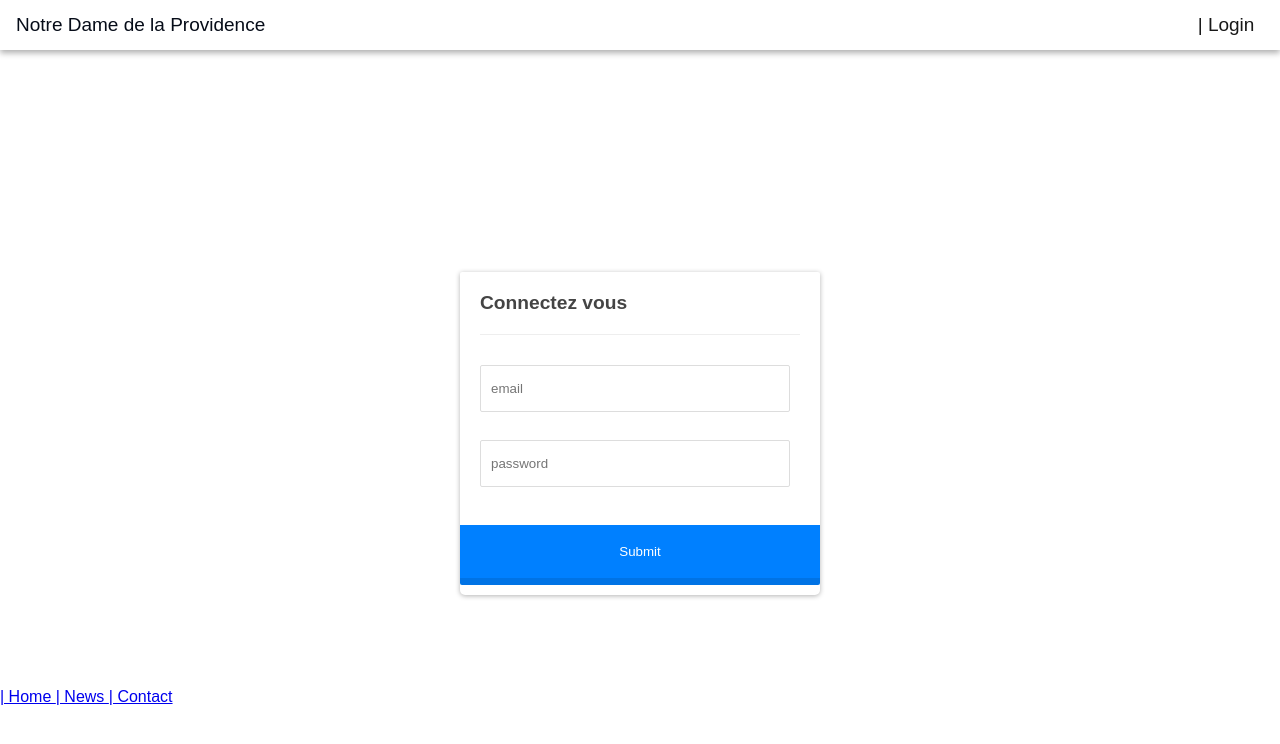
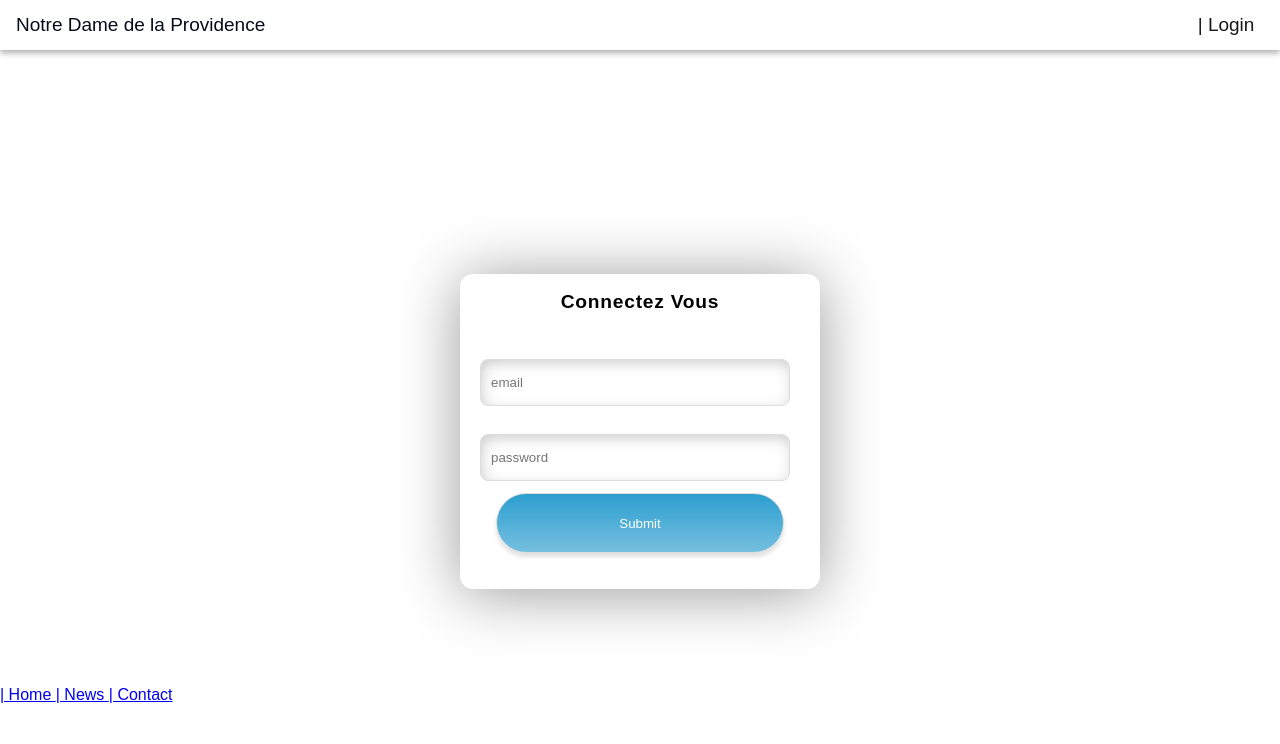
Before and after one commit to yaperson/self-feedback1, a PHP site: page /src/connect.php in a window 1280 px wide. Shown: the top 744 px of the page. Run offline with PHP 8.4, Linux system fonts and the light colour scheme.

Commit message:
YLG-UI-Admin

```diff
--- a/src/conf.php
+++ b/src/conf.php
@@ -2,6 +2,6 @@
 
 $dsn = 'mysql:dbname=feedback;host=127.0.0.1';
 $usr = 'root';
-$pwd = 'root';
+$pwd = '';
 
 ?>
--- a/src/dashbord.php
+++ b/src/dashboard.php
@@ -31,8 +31,8 @@
 } catch(PDOException $e) {
     $error = 'erreur de connection : ' . $e->getMessage();
 }
-echo $twig->render('dashbord.html.twig', [
-    'title' => 'Dashbord',
+echo $twig->render('dashboard.html.twig', [
+    'title' => 'Dashboard',
     'user' => $users,
     'error' => $error,
     ]
--- a/src/index.html
+++ b/src/index.html
@@ -52,6 +52,5 @@
         </div>
       </div>
     </footer>
-      <script src="/src/script/btn5.js"></script>
 </body>
 </html>
--- a/src/script/btn5.js
+++ /dev/null
@@ -1,9 +0,0 @@
-document.getElementById('btn5').addEventListener('mousemove', (e) => {
-
-    const x = e.pageX - e.target.offsetLeft
-    const y = e.pageY - e.target.offsetTop
-
-    e.target.style.setProperty('--x', `${ x }px`);
-    e.target.style.setProperty('--y', `${ y }px`);
-
-})
--- a/src/style/login.css
+++ b/src/style/login.css
@@ -6,9 +6,10 @@
     background: #ffffff;
     position: relative;
     padding-bottom: 80px;
-    box-shadow: 0px 1px 5px rgba(0,0,0,0.3);
+    box-shadow: 0px 4px 63px rgba(0, 0, 0, 0.4);
     margin: auto;
     margin-top: 10%;
+    border-radius: 13px;
     }
     .login_inputs {
     display: block;
@@ -16,56 +17,40 @@
     margin-bottom: 10px;
     width: 90%;
     border: 1px solid #ddd;
-    border-radius: 2px;
     color: rgb(112, 112, 112);
+    background: #FFFFFF;
+    box-shadow: inset 2px 4px 16px -3px rgba(0, 0, 0, 0.25);
+    border-radius: 8px;
 
     }
 
     .login_title {
-    color: #444;
+    color: rgb(0, 0, 0);
     font-size: 1.2em;
     font-weight: bold;
     margin: 10px 0 30px 0;
-    border-bottom: 1px solid #eee;
     padding-bottom: 20px;
+    align-items: center;
+    text-align: center;
+    letter-spacing: 0.04em;
+    text-transform: capitalize;
+    line-height: 15px;
+    }
+    .login_cancel {
+        max-width: 30px;
     }
 
     #btn5 {
-    width: 100%;
+    width: 80%;
     height: 100%;
     padding: 10px 10px;
-    background-color: #0080ff;
     color: #fff;
     display: block;
+    margin: 10%;
     margin-top: 20px;
     position: absolute;
     left: 0;
     bottom: 0;
     max-height: 60px;
-    border: 0px solid rgba(0,0,0,0.1);
-    border-radius: 0 0 2px 2px;
-    transform: rotateZ(0deg);
-    overflow: hidden;
     cursor: pointer;
-    outline: none;
-
-    transition: all 0.1s ease-out;
-    border-bottom-width: 7px;
     }
-
-    #btn5::before{
-    --size: 0px;
-    content: '';
-    position: absolute;
-    left: var(--x);
-    top: var(--y);
-    background: radial-gradient(circle closest-side, rgb(75, 168, 230), transparent);
-    width: var(--size);
-    height: var(--size);
-    transform: translate(-50%,-50%);
-    transition: 0.1s ease;
-    }
-    #btn5:hover::before{
-        --size: 500px;
-
-    }
--- a/src/style/style.css
+++ b/src/style/style.css
@@ -9,6 +9,12 @@
     width: 100%;
     height: 100vh;
     font-family: Arial, Helvetica, sans-serif;
+}
+
+#btn5 {
+  background: linear-gradient(180deg, #2aa1d4 0%, rgba(42, 158, 207, 0.992) 0.01%, rgba(43, 158, 207, 0.65) 99.97%, rgba(41, 157, 207, 0.67) 99.98%, rgba(45, 170, 225, 0.89) 100%);
+  box-shadow: 0px 4px 4px rgba(0, 0, 0, 0.12);
+  border-radius: 30px;
 }
 /***********************************************/
 .topnav {
@@ -52,6 +58,7 @@
   .bloc {
     display: flex;
     justify-content: space-around;
+    margin: 10px;
     width: 50%;
   }
 
--- a/templates/dashbord.html.twig
+++ b/templates/dashboard.html.twig
@@ -5,7 +5,7 @@
     <meta http-equiv="X-UA-Compatible" content="IE=edge">
     <meta name="viewport" content="width=device-width, initial-scale=1.0">
     <link rel="stylesheet" href="/style/style.css">
-    <link rel="stylesheet" href="/style/dashbord.css">
+    <link rel="stylesheet" href="/style/dashboard.css">
     <title>Document</title>
 </head>
 <body>
```
Also changed, not shown: src/style/home.css (+0 -49 lines), templates/connect.html.twig (+10 -6 lines), src/images/cancel.png (added), src/script/login.js (added), src/style/dashboard.css (renamed from src/style/dashbord.css), 1 other file.
